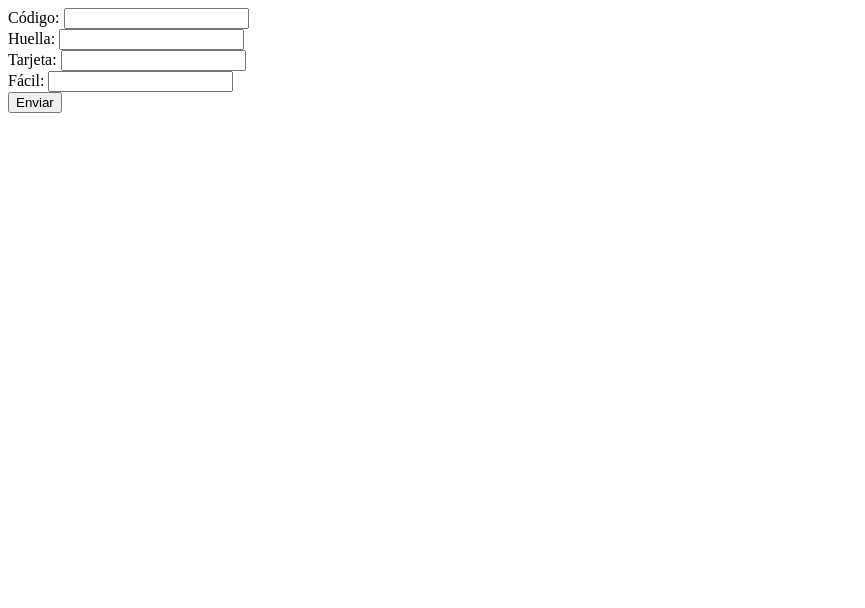
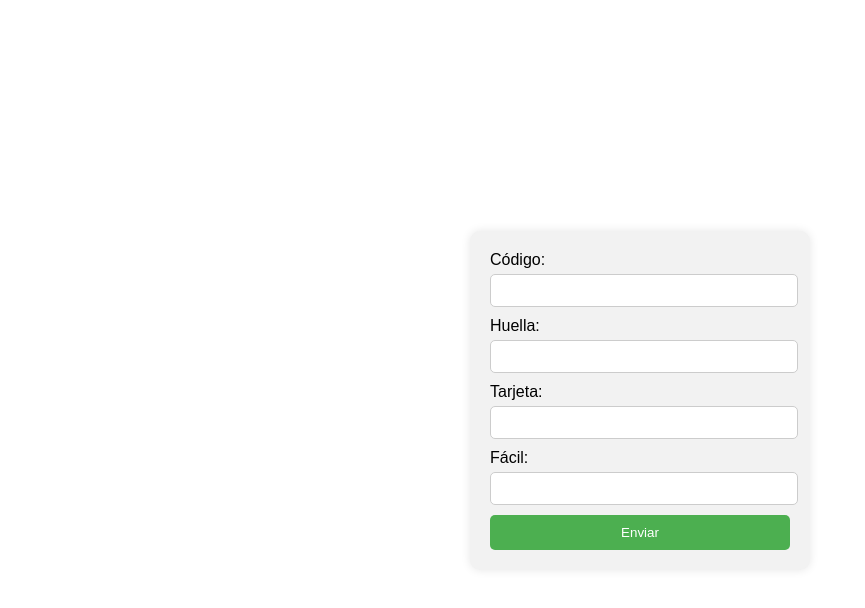
Before and after one commit to saulish/sistemAccesoLab, a plain HTML site: page index.html in a window 1280 px wide. Shown: the whole page, without its empty margins (0-865 px from the left). Drawn offline with Linux system fonts and the light colour scheme.

Commit message:
Update CSS index.html
css para el index.html

```diff
--- a/index.html
+++ b/index.html
@@ -4,6 +4,51 @@
     <title>Registro</title>
     <script src="funciones/funciones.js"></script>
     <script src="funciones/jquery-3.7.1.min.js"></script>
+    <style>
+        body {
+            font-family: Arial, sans-serif;
+            display: flex;
+            justify-content: center;
+            align-items: center;
+            height: 100vh;
+            margin: 0;
+        }
+
+        form {
+            width: 300px;
+            padding: 20px;
+            background-color: #f2f2f2;
+            border-radius: 10px;
+            box-shadow: 0 0 10px rgba(0, 0, 0, 0.1);
+        }
+
+        label {
+            display: block;
+            margin-bottom: 5px;
+        }
+
+        input[type="text"] {
+            width: calc(100% - 10px);
+            padding: 8px;
+            margin-bottom: 10px;
+            border: 1px solid #ccc;
+            border-radius: 5px;
+        }
+
+        input[type="submit"] {
+            width: 100%;
+            padding: 10px 20px;
+            background-color: #4CAF50;
+            color: white;
+            border: none;
+            border-radius: 5px;
+            cursor: pointer;
+        }
+
+        input[type="submit"]:hover {
+            background-color: #45a049;
+        }
+    </style>
 </head>
 <body>
     <form>
```
